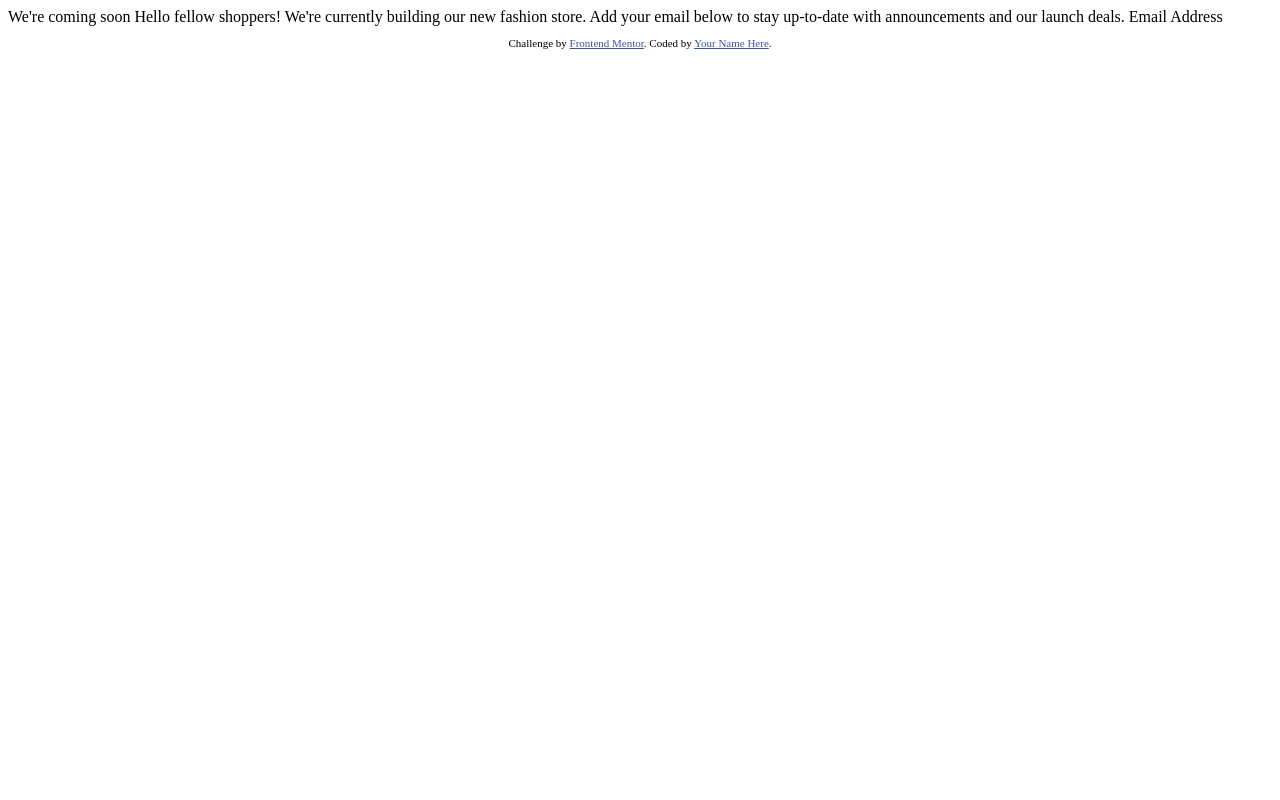
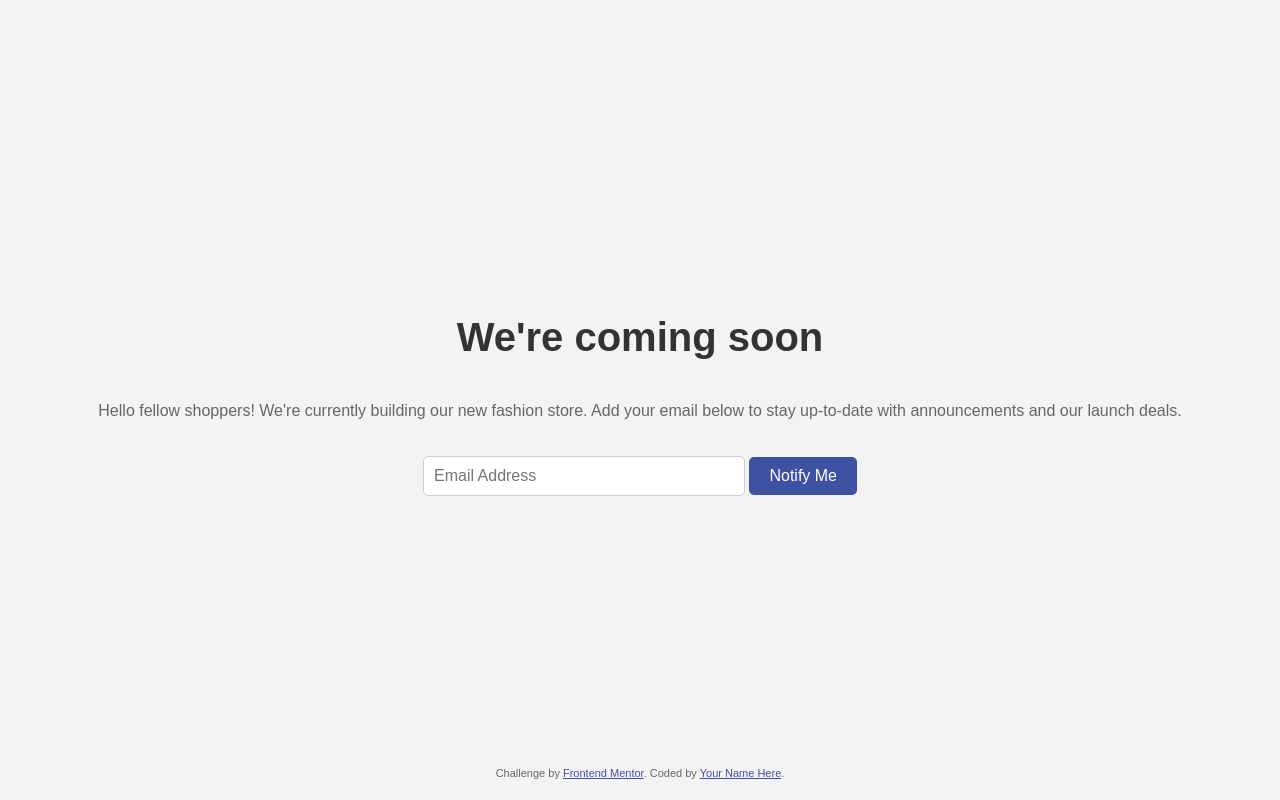
Before and after one commit to neelzdaroboskillz/NEW-FILE-, a plain HTML site: page index.html in a window 1280 px wide. Drawn offline with Linux system fonts and the light colour scheme.

Commit message:
Update index.html

```diff
--- a/index.html
+++ b/index.html
@@ -5,23 +5,99 @@
   <meta name="viewport" content="width=device-width, initial-scale=1.0"> <!-- displays site properly based on user's device -->
 
   <link rel="icon" type="image/png" sizes="32x32" href="./images/favicon-32x32.png">
-
   <title>Frontend Mentor | Base Apparel coming soon page</title>
 
-  <!-- Feel free to remove these styles or customise in your own stylesheet 👍 -->
+  <!-- CSS for layout and styling -->
   <style>
-    .attribution { font-size: 11px; text-align: center; }
-    .attribution a { color: hsl(228, 45%, 44%); }
+    body {
+      font-family: Arial, sans-serif;
+      text-align: center;
+      margin: 0;
+      padding: 0;
+      background-color: #f3f3f3;
+      display: flex;
+      flex-direction: column;
+      justify-content: center;
+      height: 100vh;
+    }
+
+    h1 {
+      font-size: 2.5rem;
+      color: #333;
+    }
+
+    p {
+      font-size: 1rem;
+      color: #666;
+    }
+
+    form {
+      margin-top: 20px;
+    }
+
+    input[type="email"] {
+      padding: 10px;
+      width: 300px;
+      border: 1px solid #ccc;
+      border-radius: 5px;
+      font-size: 1rem;
+    }
+
+    input[type="email"]:focus {
+      outline: none;
+      border-color: hsl(228, 45%, 44%);
+    }
+
+    input[type="submit"] {
+      padding: 10px 20px;
+      background-color: hsl(228, 45%, 44%);
+      color: #fff;
+      border: none;
+      border-radius: 5px;
+      cursor: pointer;
+      font-size: 1rem;
+    }
+
+    input[type="submit"]:hover {
+      background-color: hsl(228, 60%, 50%);
+    }
+
+    .error {
+      color: red;
+      margin-top: 10px;
+    }
+
+    @media only screen and (max-width: 600px) {
+      input[type="email"], input[type="submit"] {
+        width: 100%;
+        max-width: 100%;
+      }
+    }
+
+    .attribution {
+      font-size: 11px;
+      text-align: center;
+      position: absolute;
+      bottom: 10px;
+      width: 100%;
+    }
+
+    .attribution a {
+      color: hsl(228, 45%, 44%);
+    }
   </style>
 </head>
 <body>
 
-  We're coming soon
+  <h1>We're coming soon</h1>
 
-  Hello fellow shoppers! We're currently building our new fashion store.
-  Add your email below to stay up-to-date with announcements and our launch deals.
+  <p>Hello fellow shoppers! We're currently building our new fashion store. Add your email below to stay up-to-date with announcements and our launch deals.</p>
 
-  Email Address
+  <form id="emailForm">
+    <input type="email" id="email" placeholder="Email Address">
+    <input type="submit" value="Notify Me">
+    <p class="error" id="error-message"></p>
+  </form>
 
   <footer>
     <p class="attribution">
@@ -29,5 +105,30 @@
       Coded by <a href="#">Your Name Here</a>.
     </p>
   </footer>
+
+  <script>
+    const form = document.getElementById('emailForm');
+    const emailInput = document.getElementById('email');
+    const errorMessage = document.getElementById('error-message');
+
+    form.addEventListener('submit', function(event) {
+      event.preventDefault();
+      const email = emailInput.value;
+
+      // Simple email validation regex
+      const emailPattern = /^[a-zA-Z0-9._-]+@[a-zA-Z0-9.-]+\.[a-zA-Z]{2,6}$/;
+
+      if (!email) {
+        errorMessage.textContent = "Email address cannot be empty.";
+      } else if (!emailPattern.test(email)) {
+        errorMessage.textContent = "Please enter a valid email address.";
+      } else {
+        errorMessage.textContent = "";
+        alert("Thank you! We will notify you when we launch.");
+        // Add logic to handle successful form submission here
+      }
+    });
+  </script>
+
 </body>
 </html>
```
